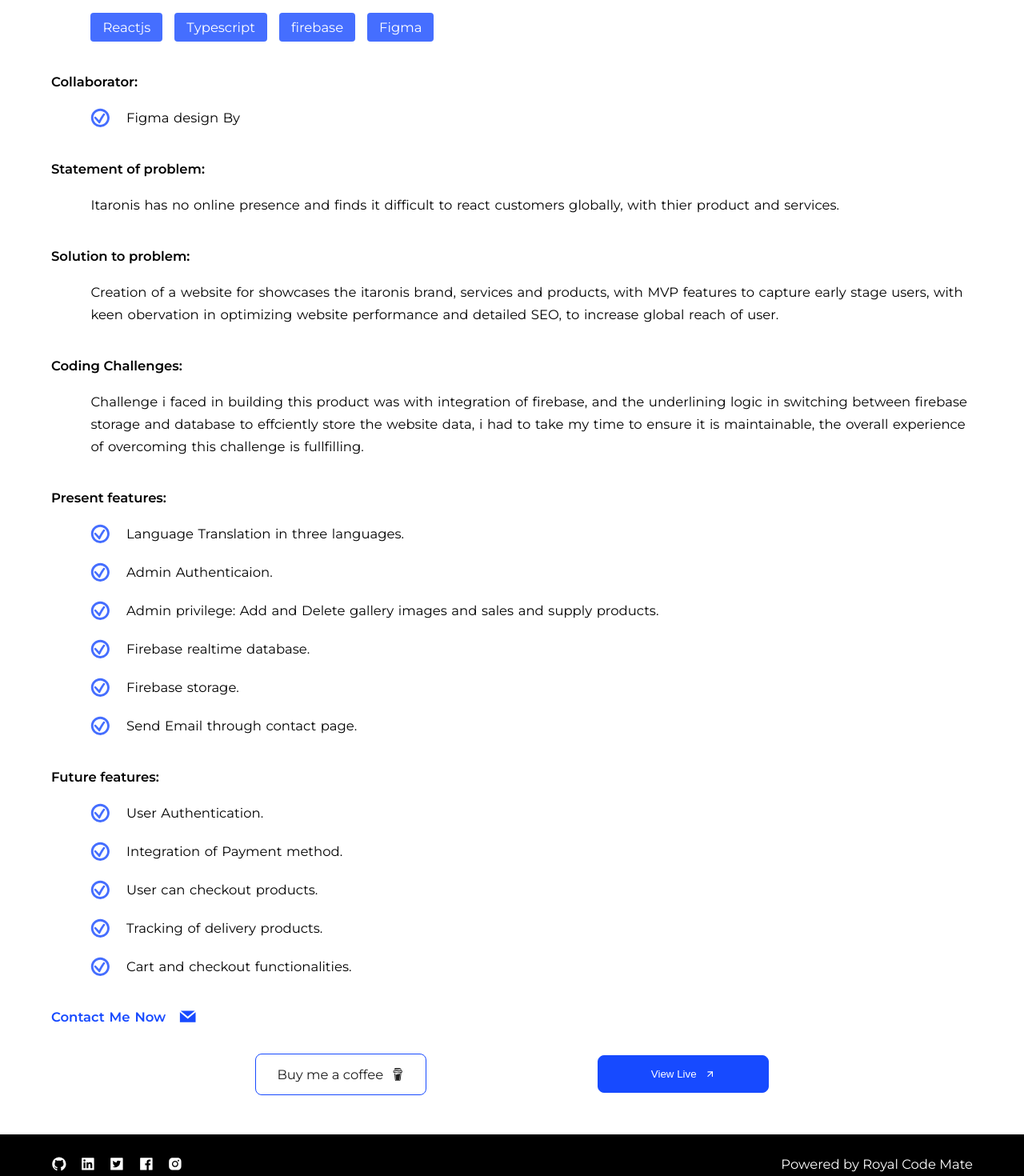
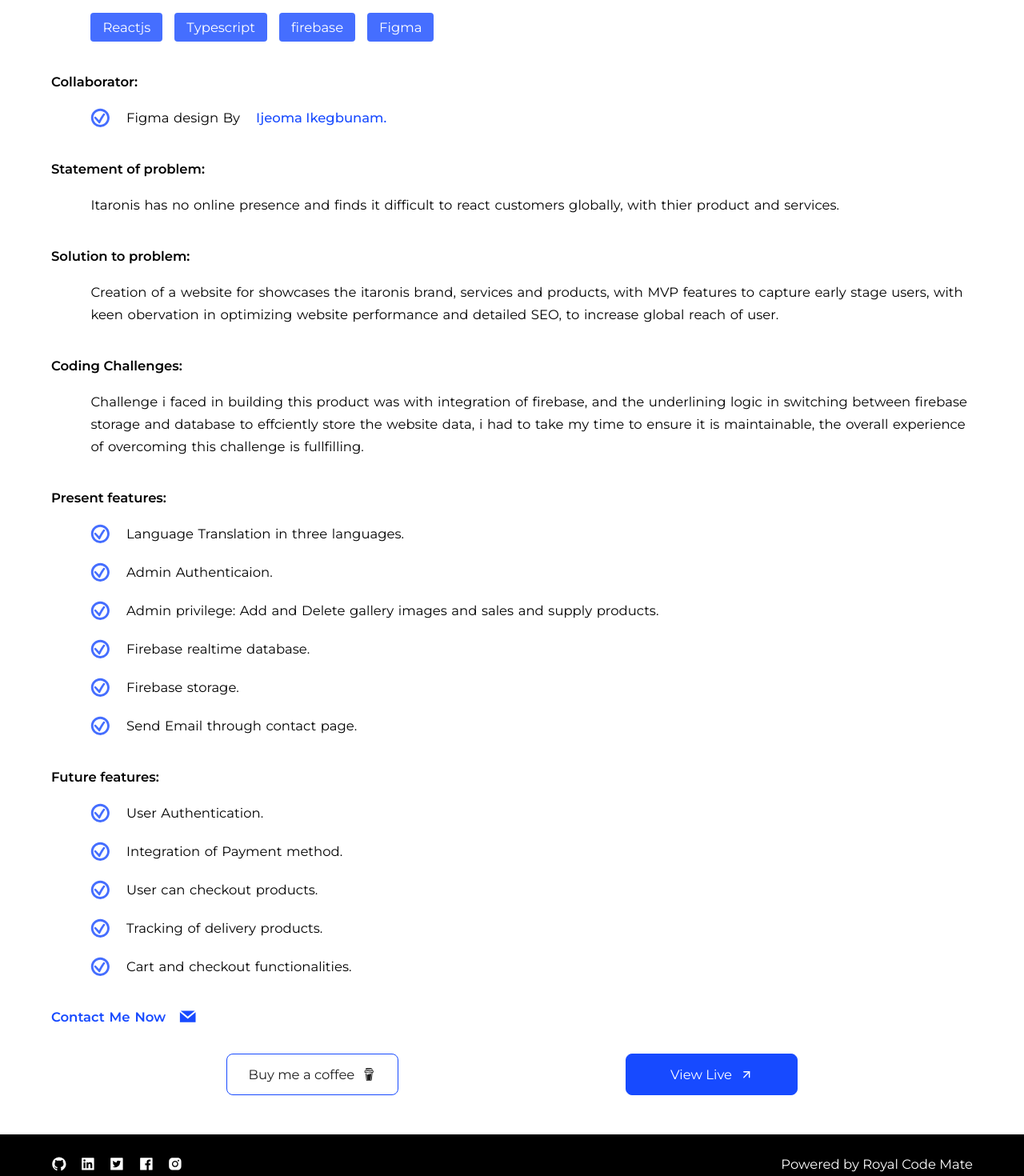
Before and after one commit to codewithmike01/portfolio-v2, a React (Create React App) app: page /project/1 in a window 1280 px wide. Shown: the part 940-2410 px from the top of the page at 80% size. Built offline with nearby package versions, Linux system fonts and the light colour scheme.

Commit message:
fix: Fix bullet size on project details page

```diff
--- a/src/pages/ProjectDetailPage.tsx
+++ b/src/pages/ProjectDetailPage.tsx
@@ -6,21 +6,11 @@ import { GrMail } from 'react-icons/gr';
 import { SiBuymeacoffee } from 'react-icons/si';
 import { FiArrowUpRight } from 'react-icons/fi';
 import { Link, useParams } from 'react-router-dom';
-import BgButton from '../components/BgButton';
 import Footer from '../components/Footer';
 import HelmetHead from '../components/HelmetHead';
 import { scrollToTop } from '../utils/scrollToTop';
 import { ProjectDetails } from './services/ProjectPage.service';
 
-const metaProjectData: {
-  id: number;
-  title: string;
-}[] = [
-  {
-    id: 1,
-    title: 'Itatatat',
-  },
-];
 const ProjectDetailPage = () => {
   const params = useParams<string>();
 
@@ -29,13 +19,10 @@ const ProjectDetailPage = () => {
     scrollToTop();
   }, []);
 
-  let test = metaProjectData[1]?.title;
-  console.log('Testhere ', test);
-
   return (
     <>
       <HelmetHead
-        title={ProjectDetails[0]?.title}
+        title={ProjectDetails[0]?.title + ' Project'}
         description={ProjectDetails[0]?.description}
         keywords={`${ProjectDetails[0]?.title} Royal coder, Renewable energy, Solar Panel, inverter installation`}
       />
@@ -80,9 +67,17 @@ const ProjectDetailPage = () => {
                       : 'Collaborator:'}{' '}
                   </h4>
 
-                  {collaborators.map(({ id, start, link }) => (
+                  {collaborators.map(({ id, start, link, name }) => (
                     <div className="collab_list sub_content" key={id}>
                       <GiConfirmed /> <p>{start}</p>
+                      <a
+                        href={link}
+                        target="_blank"
+                        rel="noreferrer"
+                        className="collab_link"
+                      >
+                        {name}
+                      </a>
                     </div>
                   ))}
                 </div>
@@ -144,11 +139,16 @@ const ProjectDetailPage = () => {
                   <p>Buy me a coffee</p>
                   <SiBuymeacoffee />
                 </a>
-                <BgButton
-                  text="View Live"
-                  icon={<FiArrowUpRight />}
-                  width="10rem"
-                />
+                <a
+                  href="https://www.buymeacoffee.com/kanumikech0"
+                  target="_blank"
+                  className="visit_link_btn"
+                  rel="noreferrer"
+                >
+                  {' '}
+                  <p>View Live</p>
+                  <FiArrowUpRight />
+                </a>
               </section>
             </>
           )
--- a/src/pages/services/ProjectPage.service.tsx
+++ b/src/pages/services/ProjectPage.service.tsx
@@ -32,7 +32,7 @@ export const ProjectDetails: {
   challenges: string;
   presentFeatures: string[];
   futureFeatures: string[];
-  collaborators: { id: number; start: string; link: string }[];
+  collaborators: { id: number; start: string; link: string; name: string }[];
 }[] = [
   {
     id: 1,
@@ -62,6 +62,13 @@ export const ProjectDetails: {
       'Tracking of delivery products.',
       'Cart and checkout functionalities.',
     ],
-    collaborators: [{ id: 1, start: 'Figma design By', link: '' }],
+    collaborators: [
+      {
+        id: 1,
+        start: 'Figma design By',
+        link: 'https://www.linkedin.com/in/ijeoma-ikegbunam/',
+        name: 'Ijeoma Ikegbunam.',
+      },
+    ],
   },
 ];
--- a/src/pages/styles/ProjectPDetailPage.style.tsx
+++ b/src/pages/styles/ProjectPDetailPage.style.tsx
@@ -16,7 +16,7 @@ export const ProjectPageDetailContainer = styled.section`
     img {
       width: 100%;
       height: 100%;
-      /* image-rendering: crisp-edges; */
+      image-rendering: crisp-edges;
     }
   }
 
@@ -46,10 +46,18 @@ export const ProjectPageDetailContainer = styled.section`
           color: var(--primary-bg);
           opacity: 0.8;
         }
+
+        .collab_link {
+          color: var(--primary-bg);
+          text-decoration: none;
+          font-weight: 500;
+        }
       }
     }
     .project_detail_skill {
       .contact_me {
+        max-width: 12rem;
+        width: 100%;
         a {
           color: var(--primary-bg);
           text-decoration: underline 2px var(--primary-bg);
@@ -101,6 +109,9 @@ export const ProjectPageDetailContainer = styled.section`
           display: flex;
           align-items: center;
           gap: 20px;
+          p {
+            width: 80%;
+          }
           svg {
             font-size: 1.5rem;
             color: var(--primary-bg);
@@ -117,7 +128,8 @@ export const ProjectPageDetailContainer = styled.section`
     align-items: center;
     justify-content: center;
     gap: 3rem;
-    width: 70%;
+    max-width: 950px;
+    width: 90%;
     margin: 0 auto;
 
     .buy_coffee {
@@ -133,6 +145,23 @@ export const ProjectPageDetailContainer = styled.section`
       padding: 15px 24px;
       border-radius: 8px;
       border: 1px solid var(--primary-bg);
+      text-decoration: none;
+    }
+
+    .visit_link_btn {
+      max-width: 10rem;
+      width: 100%;
+      margin: 0 auto;
+      background-color: var(--primary-bg);
+      color: #fff;
+      display: flex;
+      align-items: center;
+      justify-content: center;
+      gap: 10px;
+      padding: 15px 24px;
+      border-radius: 8px;
+      border: 1px solid var(--primary-bg);
+      cursor: pointer;
       text-decoration: none;
     }
   }
```
